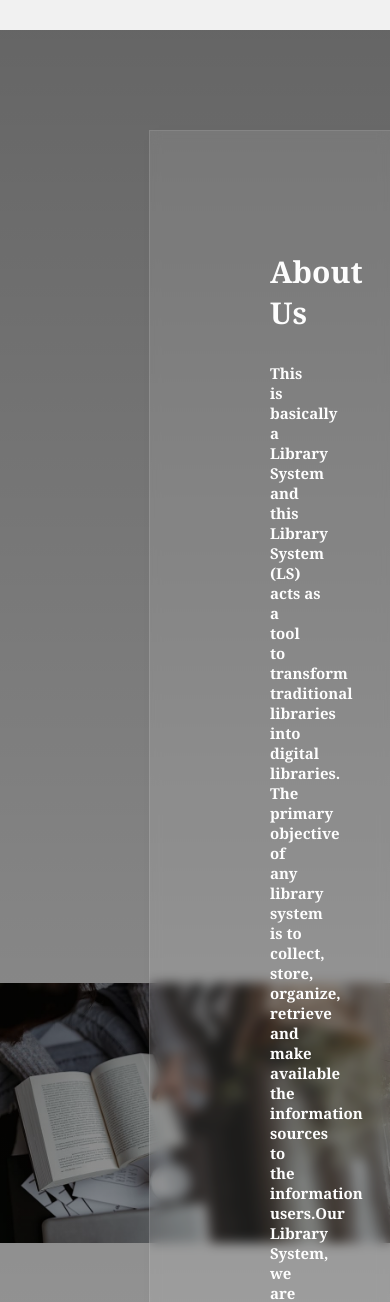
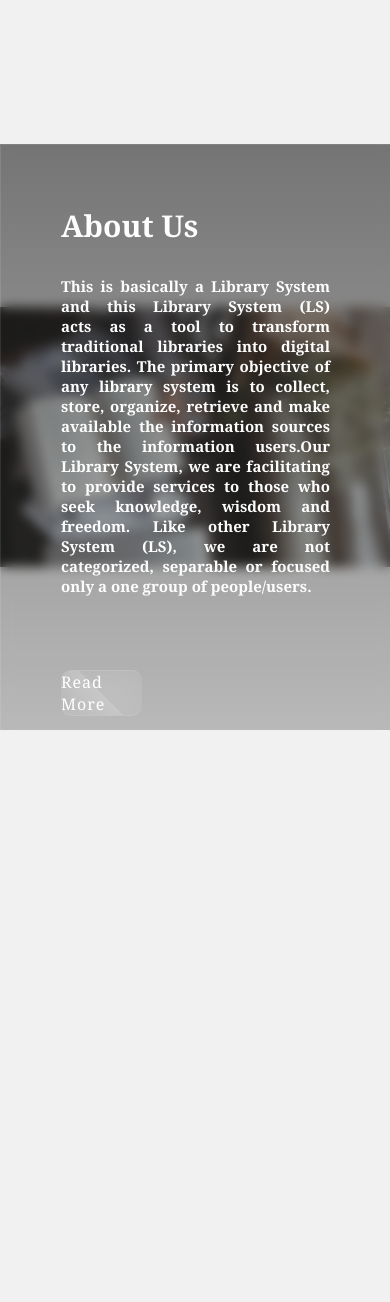
Before and after one commit to Hirankavindu/University-Web-project, a PHP site: page /about.html in a window 390 px wide. Shown: the top 1302 px of the page. After the commit the page ends 730 px from the top, so only its background shows below. Run offline with PHP 8.4, Linux system fonts and the light colour scheme.

Commit message:
Update about.css

```diff
--- a/About/about.css
+++ b/About/about.css
@@ -110,3 +110,34 @@ body{
     margin-bottom: 10px;
 
 }
+
+
+
+@media screen and (max-width: 1200px){
+    .inner-container{
+        padding: 80px;
+
+    }
+}
+
+@media screen and (max-width: 1000px){
+    .about-section{
+        background-size: 100%;
+        padding: 100px 40px;
+    }
+    .inner-container{
+        width: 100%;
+
+    }
+}
+
+@media screen and (max-width: 600px){
+    .about-section{
+
+        padding: 0;
+    }
+    .inner-container{
+       padding: 60px;
+
+    }
+}
```
